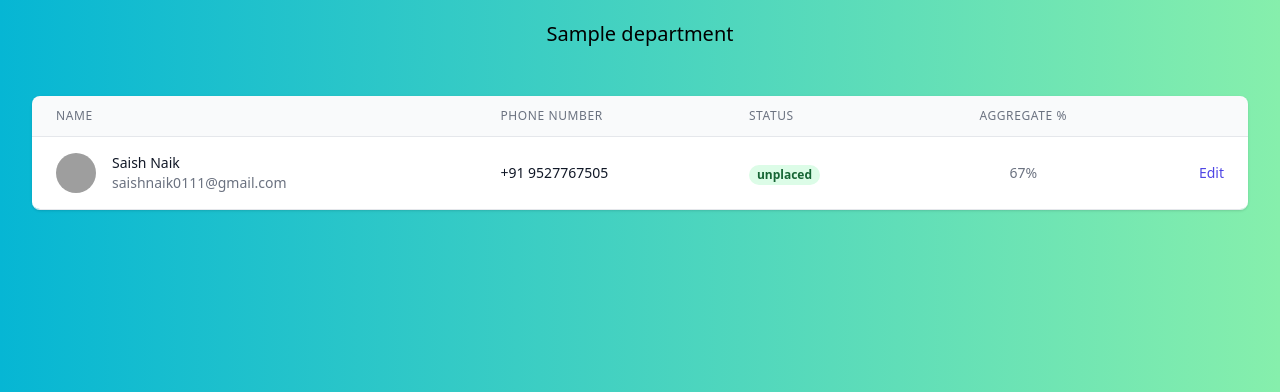
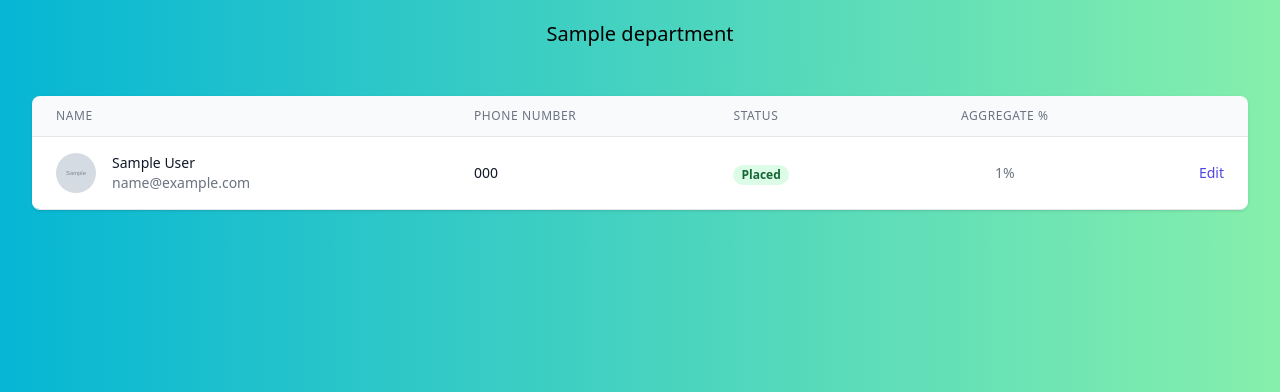
Before and after one commit to Saish10/placement_infocell, a Django app: page /departments/1/ in a window 1280 px wide. Shown: the part 92-484 px from the top of the page. Run offline with Django 4.2, Linux system fonts and the light colour scheme; tables that the repository leaves empty hold one stand-in row (values such as "Sample post"); grey boxes marked "Sample" are stand-in pictures; some libraries are stand-ins or nearby versions; grey boxes are pictures that could not be loaded.

Commit message:
accounts: Add student profile details

```diff
--- a/Placement_InfoCell/settings.py
+++ b/Placement_InfoCell/settings.py
@@ -119,6 +119,8 @@ USE_TZ = True
 # https://docs.djangoproject.com/en/4.0/howto/static-files/
 
 STATIC_URL = 'static/'
+MEDIA_ROOT = os.path.join(BASE_DIR, 'media')
+MEDIA_URL = '/media/'
 
 # Default primary key field type
 # https://docs.djangoproject.com/en/4.0/ref/settings/#default-auto-field
--- a/Placement_InfoCell/urls.py
+++ b/Placement_InfoCell/urls.py
@@ -13,6 +13,8 @@ Including another URLconf
     1. Import the include() function: from django.urls import include, path
     2. Add a URL to urlpatterns:  path('blog/', include('blog.urls'))
 """
+from django.conf.urls.static import static
+from django.conf import settings
 from django.contrib import admin
 from django.urls import path, include
 
@@ -20,4 +22,4 @@ urlpatterns = [
     path('admin/', admin.site.urls),
     path('departments/', include('departments.urls')),
     path('', include('infocell.urls')),
-]
+] + static(settings.MEDIA_URL, document_root=settings.MEDIA_ROOT)
--- a/accounts/models.py
+++ b/accounts/models.py
@@ -5,7 +5,19 @@ from accounts.manager import UserManager
 
 
 class User(AbstractBaseUser):
+    class Status(models.TextChoices):
+        PLACED = 'pl', 'Placed'
+        UNPLACED = 'up', 'Unplaced'
+
+    name = models.CharField(max_length=50)
     email = models.EmailField(max_length=254, unique=True)
+    phone = models.CharField(max_length=13, blank=True, null=True)
+    profile_picture = models.ImageField(upload_to='profile_pictures/', blank=True, null=True)
+    status = models.CharField(max_length=2, choices=Status.choices, default=Status.UNPLACED)
+    aggregate = models.PositiveSmallIntegerField(blank=True, null=True)
+    department = models.ForeignKey('departments.Department', blank=True, null=True,
+                                   on_delete=models.CASCADE, related_name='students')
+
     is_admin = models.BooleanField(default=False)
     is_active = models.BooleanField(default=False)
     updated_at = models.DateTimeField(auto_now=True)
--- a/departments/templates/departments/department_detail.html
+++ b/departments/templates/departments/department_detail.html
@@ -33,39 +33,40 @@
                 </tr>
               </thead>
               <tbody class="bg-white divide-y divide-gray-200">
+              {% for student in department.students.all %}
                 <tr>
                   <td class="px-6 py-4 whitespace-nowrap">
                     <div class="flex items-center">
                       <div class="flex-shrink-0 h-10 w-10">
-                        <img class="h-10 w-10 rounded-full" src="https://images.unsplash.com/photo-1494790108377-be9c29b29330?ixlib=rb-1.2.1&ixid=eyJhcHBfaWQiOjEyMDd9&auto=format&fit=facearea&facepad=4&w=256&h=256&q=60" alt="">
+                        <img class="h-10 w-10 rounded-full" src="{{ student.profile_picture.url }}" alt="">
                       </div>
                       <div class="ml-4">
                         <div class="text-sm font-medium text-gray-900">
-                          Saish Naik
+                            {{ student.name}}
                         </div>
                         <div class="text-sm text-gray-500">
-                          saishnaik0111@gmail.com
+                            {{ student.email }}
                         </div>
                       </div>
                     </div>
                   </td>
                   <td class="px-6 py-4 whitespace-nowrap">
-                    <div class="text-sm text-gray-900">+91 9527767505</div>
+                    <div class="text-sm text-gray-900">{{ student.phone }}</div>
 
                   </td>
                   <td class="px-6 py-4 whitespace-nowrap">
                     <span class="px-2 inline-flex text-xs leading-5 font-semibold rounded-full bg-green-100 text-green-800">
-                      unplaced
+                      {{ student.get_status_display }}
                     </span>
                   </td>
                   <td class="px-6 py-4 whitespace-nowrap text-sm text-center text-gray-500">
-                    67%
+                      {{ student.aggregate }}%
                   </td>
                   <td class="px-6 py-4 whitespace-nowrap text-right text-sm font-medium">
                     <a href="#" class="text-indigo-600 hover:text-indigo-900">Edit</a>
                   </td>
                 </tr>
-                <!-- More people... -->
+              {% endfor %}
               </tbody>
             </table>
           </div>
--- a/requirements.txt
+++ b/requirements.txt
@@ -1 +1,2 @@
 Django==4.0
+Pillow
```
Also changed, not shown: accounts/migrations/0002_user.py (added), 1 other file.
